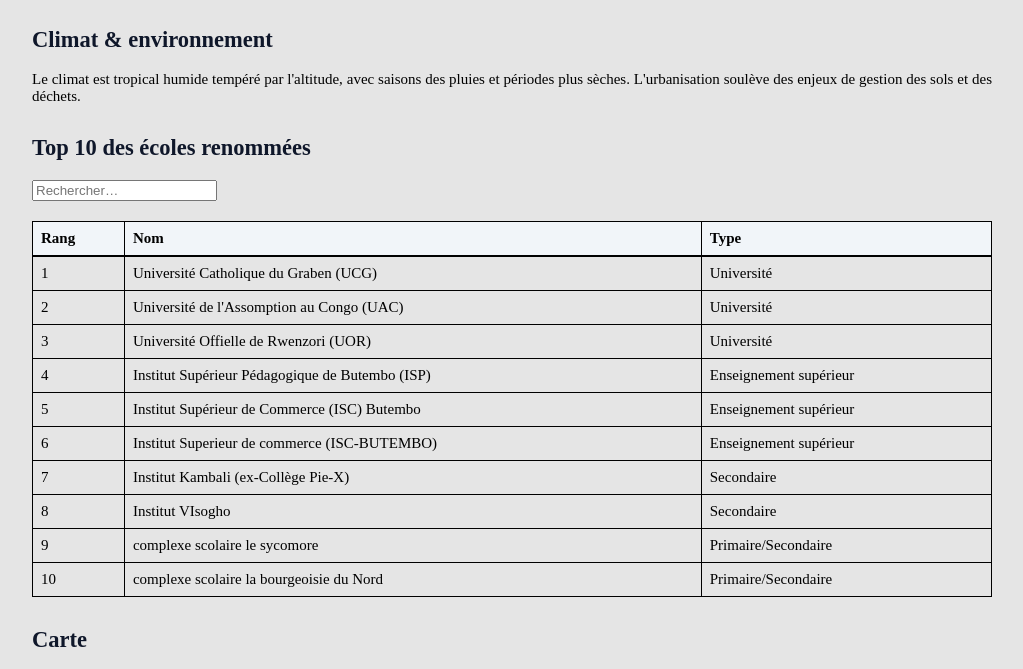
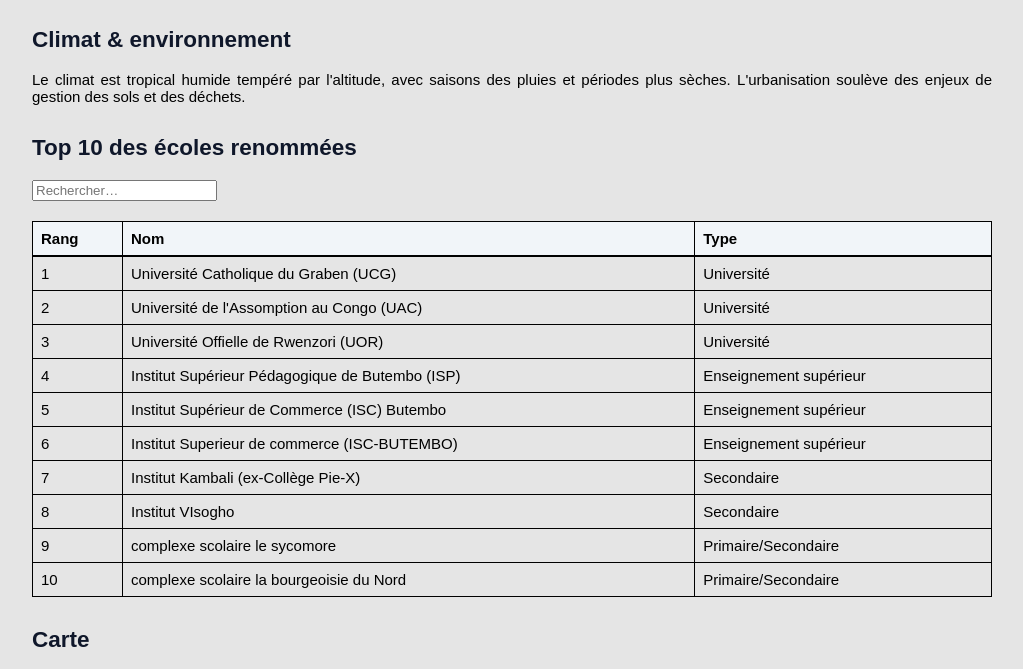
Before and after one commit to giftednassy-netizen/butembo, a plain HTML site: page index.html in a window 1280 px wide. Shown: the part 853-1522 px from the top of the page, without its empty margins (128-1151 px from the left). Drawn offline with Linux system fonts and the light colour scheme.

Commit message:
Update stylebbo.css

```diff
--- a/stylebbo.css
+++ b/stylebbo.css
@@ -2,7 +2,7 @@ body
 {
 	margin:0;
 	background-color:#e5e5e5;
-	font-family; arial ;
+	font-family: arial ;
 	font-size: 15px;
 	text-align: justify;
 }
```
